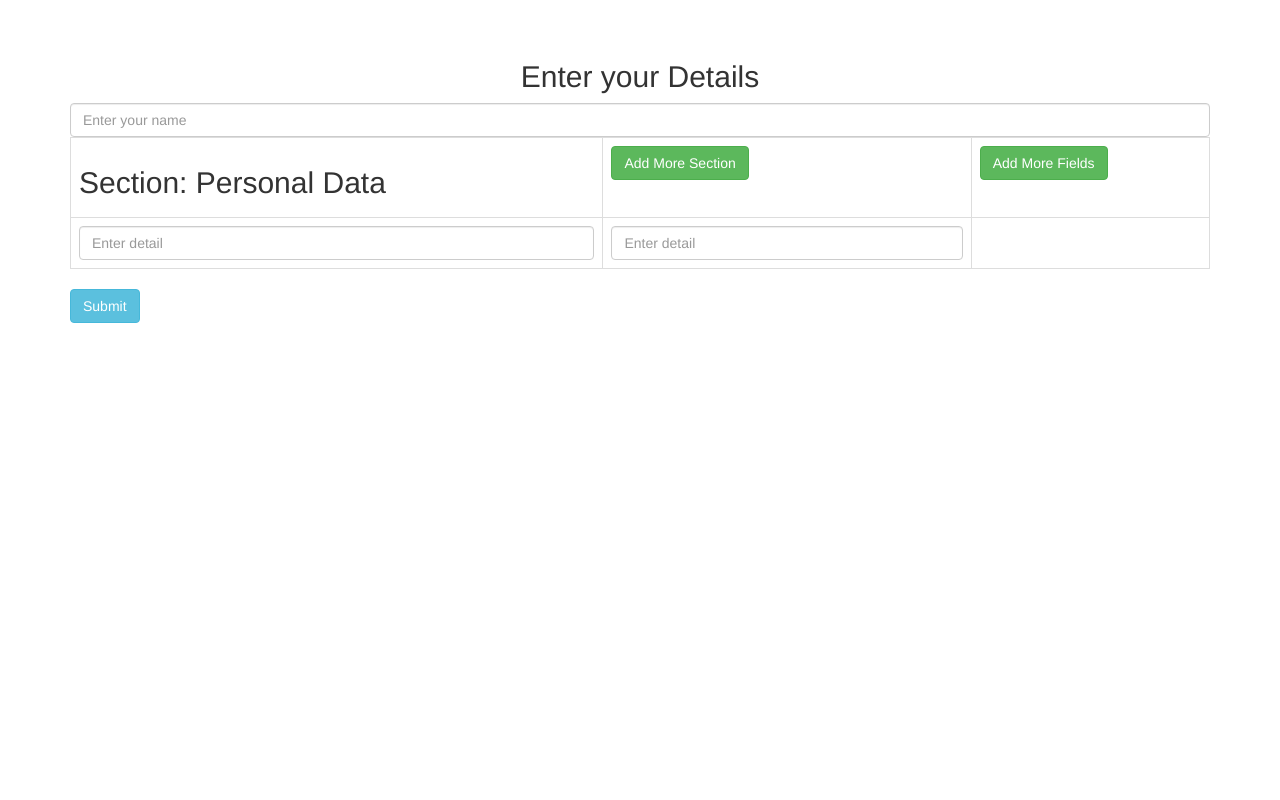
After one commit to chiragk156/cdcrc, a PHP site: page / in a window 1280 px wide. The commit adds this page. Run offline with PHP 8.4, Linux system fonts and the light colour scheme.

Commit message:
cv section adder

```diff
--- /dev/null
+++ b/index.php
@@ -0,0 +1,69 @@
+<html>
+      <head>
+           <title>CV_maker</title>
+           <link rel="stylesheet" href="https://maxcdn.bootstrapcdn.com/bootstrap/3.3.6/css/bootstrap.min.css" />
+           <script src="https://maxcdn.bootstrapcdn.com/bootstrap/3.3.6/js/bootstrap.min.js"></script>
+           <script src="https://ajax.googleapis.com/ajax/libs/jquery/2.2.0/jquery.min.js"></script>
+      </head>
+      <body>
+           <div class="container">
+                <br />
+                <br />
+                <h2 align="center">Enter your Details</h2>
+                <div class="form-group">
+                     <form name="add_name" id="add_name">
+                     	<center>
+                     	<input type="text" name="pname" placeholder="Enter your name" class="form-control name_list">
+                     	</center>
+                          <div class="table-responsive">
+                               <table class="table table-bordered" id="dynamic_field">
+                               		<tr><td><h2>Section: Personal Data</h2></td>
+                               		<td><button type="button" name="add" id="addsection" class="btn btn-success">Add More Section</button></td><td><button type="button" name="add" id="add" class="btn btn-success">Add More Fields</button></td>
+                               		</tr>
+                                    <tr>
+                                         <td><input type="text" name="name[]" placeholder="Enter detail" class="form-control name_list" /></td><td><input type="text" name="name[]" placeholder="Enter detail" class="form-control name_list" /></td>
+                                    </tr>
+                               </table>
+                               <input type="button" name="submit" id="submit" class="btn btn-info" value="Submit" />
+                          </div>
+                     </form>
+                </div>
+           </div>
+      </body>
+ </html>
+ <script>
+ $(document).ready(function(){
+      var i=2,j=500;
+      var temp = [0];
+      $('#add').click(function(){
+           i+=2;
+           $('#dynamic_field').append('<tr id="row'+i+'"><td><input type="text" name="name[]" placeholder="Enter detail" class="form-control name_list" /></td><td><input type="text" name="name[]" placeholder="Enter detail" class="form-control name_list" /></td></tr>');
+      });
+      $('#addsection').click(function(){
+           j++;
+           temp.push(i+1);
+           i+=3;
+           $('#dynamic_field').append('<tr id="row'+j+'"><td><h2>Section:</h2></td><td> <input type="text" name="name[]" placeholder="Enter Section Name" class="form-control name_list" /></tr>');
+           $('#dynamic_field').append('<tr id="row'+i+'"><td><input type="text" name="name[]" placeholder="Enter detail" class="form-control name_list" /></td><td><input type="text" name="name[]" placeholder="Enter detail" class="form-control name_list" /></td></tr>');
+      });
+      $(document).on('click', '.btn_remove', function(){
+           var button_id = $(this).attr("id");
+           $('#row'+button_id+'').remove();
+      });
+      $('#submit').click(function(){
+      		temp.push(i);
+      		var data1 = $('#add_name').serializeArray();
+            data1.push({name:'count',value:temp.length-1});
+            data1.push({name:'temp',value: temp});
+           $.ajax({
+                url:"latex.php",
+                method:"POST",
+                data:data1,
+                success:function(data)
+                {
+                     location.href = "view.php";
+                }
+           });
+      });
+ });
+ </script>
--- /dev/null
+++ b/latex/new.txt
@@ -0,0 +1 @@
+ChiragChirag
```
Also changed, not shown: latex.php (+33 -10 lines), name.php (added, +25 -0 lines), view.php (added, +11 -0 lines), 5 other files.
